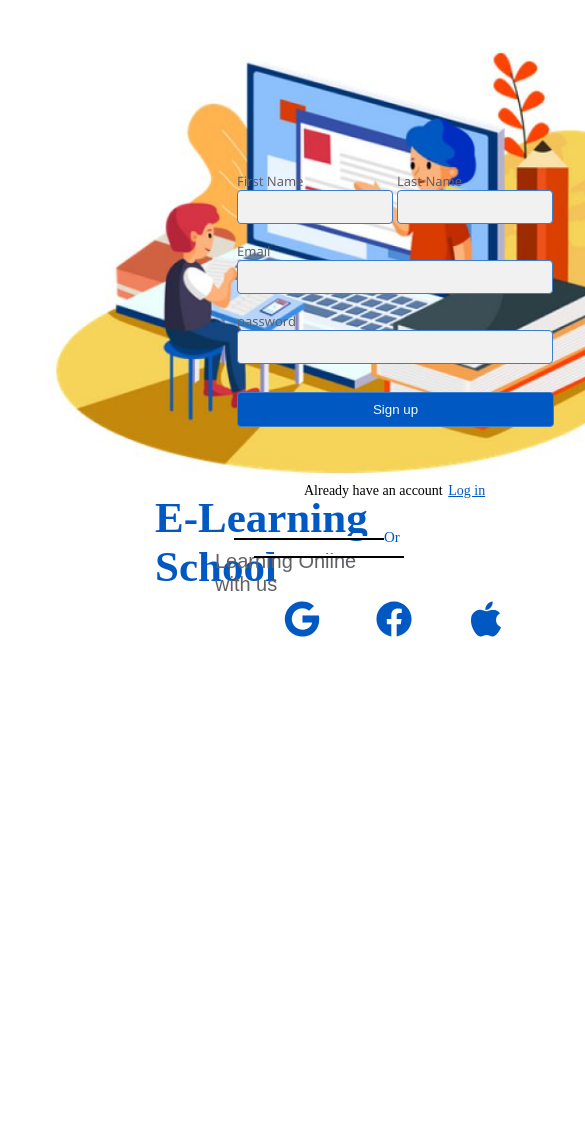
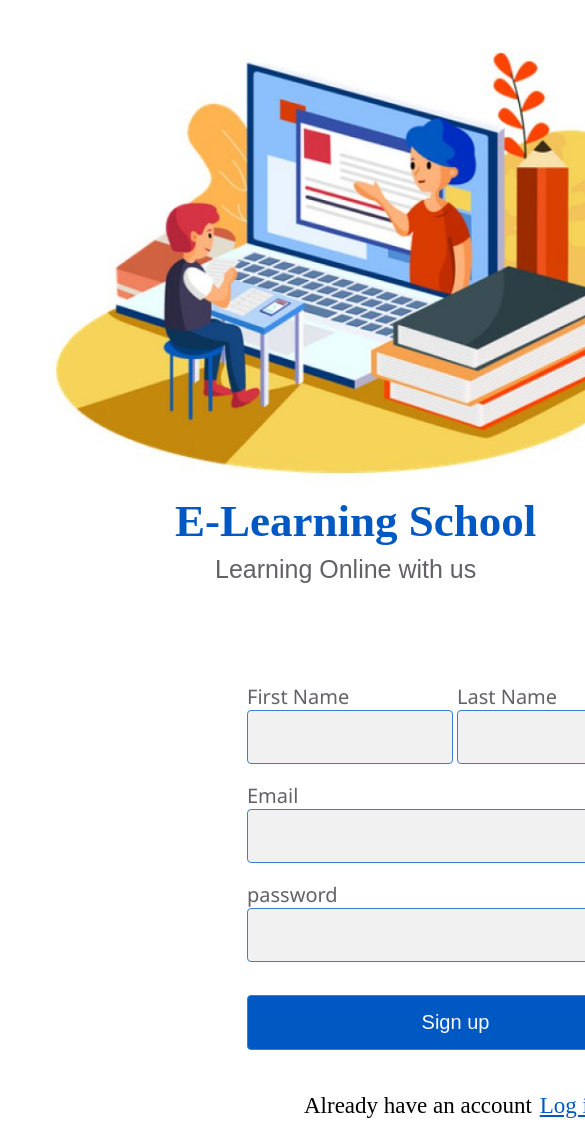
Before and after one commit to Banaz-S/Log-in-Page, a plain HTML site: page index.html in a window 390 px wide. Shown: the top 1122 px of the page, 585 px wide, since content can reach past the window. Before the commit the page ends 844 px from the top, so only its background shows below. Drawn offline with nearby package versions, Linux system fonts and the light colour scheme.

Commit message:
mobile style

```diff
--- a/index.html
+++ b/index.html
@@ -14,6 +14,7 @@
             <p>Learning Online with us</p>
         </div>
         <div class="right">
+            <div class="tab">
                 <table>
                     <tr>
                         <td>
@@ -46,6 +47,7 @@
                         </td>
                     </tr>
                 </table>
+            </div>
 
             <div class="log-in">
                 <p>Already have an account <a href="#">Log in</a></p>
@@ -57,7 +59,7 @@
             <div class="icon">
                 <a class="ic" href="#"><ion-icon name="logo-google"></ion-icon></a>
                 <a class="ic" href="#"><ion-icon name="logo-facebook"></ion-icon></a>
-                <a class="ic" href="#"><ion-icon name="logo-apple"></ion-icon></a>
+                <a class="ic" id="apple" href="#"><ion-icon name="logo-apple"></ion-icon></a>
             </div>
 
         </div>
--- a/style.css
+++ b/style.css
@@ -152,3 +152,113 @@ padding-left: 70px;
     cursor: pointer;
     scale: 1.05;
 }
+
+@media(max-width: 500px){
+    .right{
+        position: absolute;
+        top: 800px;
+    }
+
+    #right-button{
+        position: absolute;
+        top: 357px;
+        left: 216px;
+    }
+
+    .or span{
+        padding-top: 7px;
+        font-size: 20px;
+        padding-left: 7px;
+    }
+
+    .icon ion-icon{
+        font-size: 90px;
+    }
+
+    .ic{
+        margin-left: -10px;
+    }
+
+    #apple{
+        position: absolute;
+
+    }
+
+    .left h3{
+        width: 500px;
+        font-size: 45px;
+        position: absolute;
+        top: 420px;
+        left: 130px;
+        padding-left: 45px;
+        padding-top: 30px;
+
+
+    }
+
+    .left p{
+        width: 500px;
+        font-size: 25px;
+        position: absolute;
+        top: 490px;
+        left: 170px;
+        padding-left: 45px;
+        padding-top: 40px;
+        color: #636166;
+        font-family: Arial;
+    }
+
+    .right table {
+        position: absolute;
+        top: -120px;
+        left: 10px;
+
+    }
+
+    .right label{
+        font-size: 20px;
+    }
+
+    #input-names{
+        width: 200px;
+        height: 50px;
+        border-radius: 4px;
+
+    }
+
+    .right input{
+        width: 410px;
+        height: 50px;
+        border-radius: 4px;
+        font-size: 20px;
+
+    }
+
+    #Sign-up{
+        width: 417px;
+        height: 55px;
+        font-size: 20px;
+        margin-top: 15px;
+
+    }
+
+    .log-in p{
+        padding-top: 270px;
+        font-size: 23px;
+        padding-left: 70px;
+        width: 500px;
+        }
+
+        .log-in span{
+            position: absolute;
+            top: 350px;
+
+        }
+
+        .log-in button{
+            width: 150px;
+            margin-top: 10px;
+            margin-left: 50px;
+
+        }
+}
```
Lines whose indentation alone changed are shown as unchanged.
